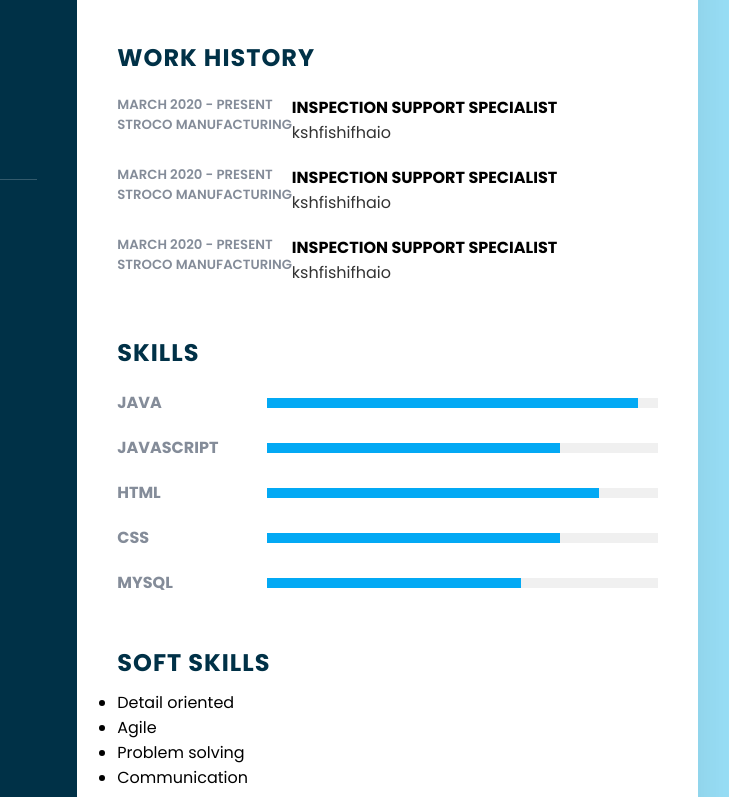
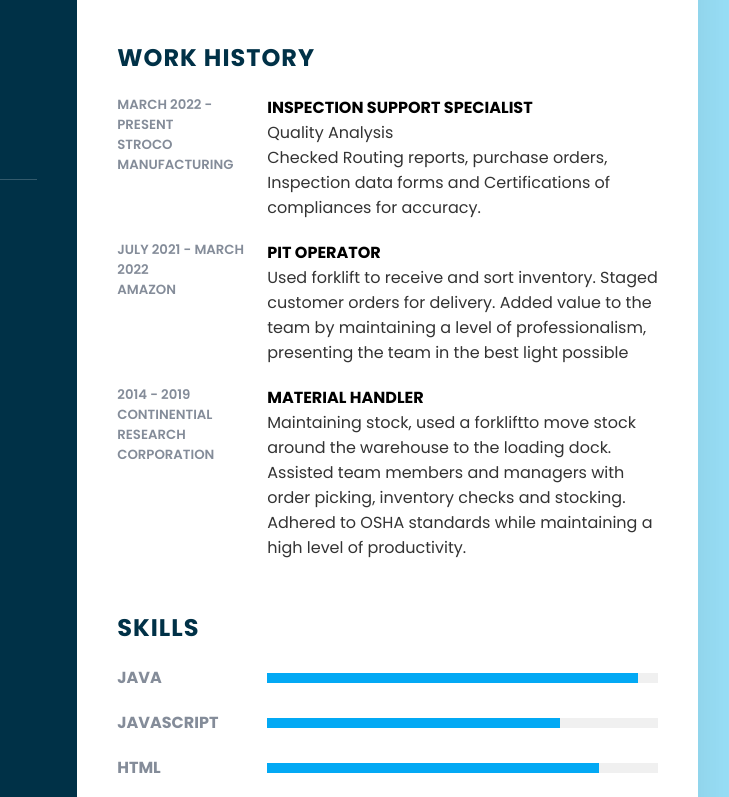
Before and after one commit to teefisher2k20/newResume, a plain HTML site: page index.html in a window 1280 px wide. Shown: the part 220-1017 px from the top of the page, 442-1171 px from the left. Drawn offline with Linux system fonts and the light colour scheme.

Commit message:
updated work history

```diff
--- a/index.html
+++ b/index.html
@@ -102,32 +102,33 @@
                     <h2 class="title2">Work History</h2>
                     <div class="box">
                         <div class="year_company">
-                            <h5>March 2020 - Present</h5>
+                            <h5>March 2022 - Present</h5>
                             <h5>Stroco Manufacturing</h5>
                         </div>
                         <div class="text">
                             <h4>Inspection Support Specialist</h4>
-                            <p>kshfishifhaio</p>
+                            <p>Quality Analysis<br>
+                            Checked Routing reports, purchase orders, Inspection data forms and Certifications of compliances for accuracy.</p>
                         </div>
                     </div>
                     <div class="box">
                         <div class="year_company">
-                            <h5>March 2020 - Present</h5>
-                            <h5>Stroco Manufacturing</h5>
+                            <h5>July 2021 - March 2022</h5>
+                            <h5>Amazon</h5>
                         </div>
                         <div class="text">
-                            <h4>Inspection Support Specialist</h4>
-                            <p>kshfishifhaio</p>
+                            <h4>PIT Operator</h4>
+                            <p> Used forklift to receive and sort inventory. Staged customer orders for delivery. Added value to the team by maintaining a level of professionalism, presenting the team in the best light possible</p>
                         </div>
                     </div>
                     <div class="box">
                         <div class="year_company">
-                            <h5>March 2020 - Present</h5>
-                            <h5>Stroco Manufacturing</h5>
+                            <h5>2014 - 2019</h5>
+                            <h5>Continential Research Corporation</h5>
                         </div>
                         <div class="text">
-                            <h4>Inspection Support Specialist</h4>
-                            <p>kshfishifhaio</p>
+                            <h4>Material Handler</h4>
+                            <p>Maintaining stock, used a forkliftto move stock around the warehouse to the loading dock. Assisted team members and managers with order picking, inventory checks and stocking. Adhered to OSHA standards while maintaining a high level of productivity.</p>
                         </div>
                     </div>
                 </div>
@@ -170,8 +171,12 @@
                     <ul>
                         <li>Detail oriented</li>
                         <li>Agile</li>
-                        <li>Problem solving</li>
+                        <li>Problem solver</li>
                         <li>Communication</li>
+                        <li>Teamwork</li>
+                        <li>Time Management</li>
+                        <li>Accountability</li>
+                        <li>Critical thinker</li>
                     </ul>
 
 
```
